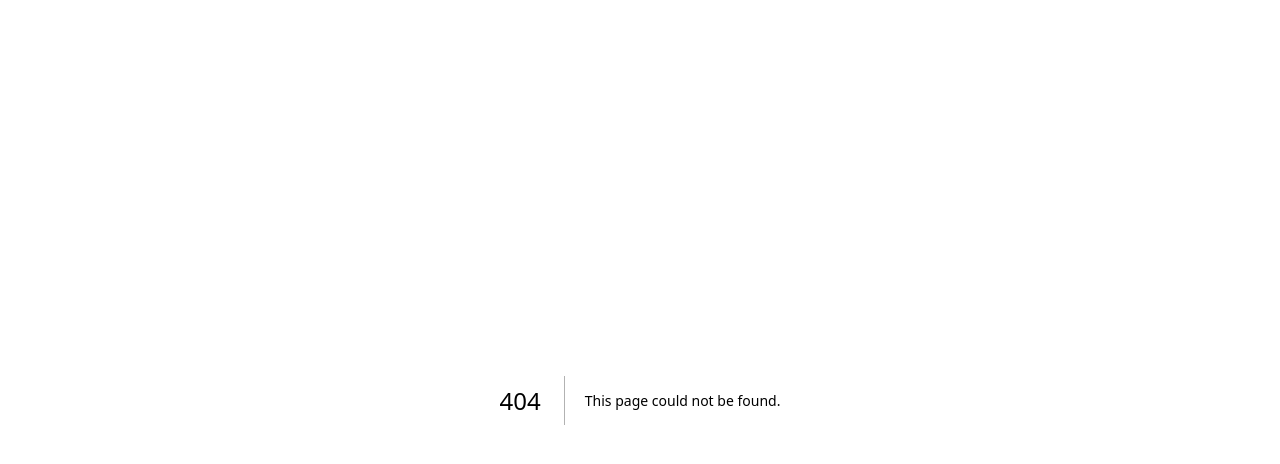
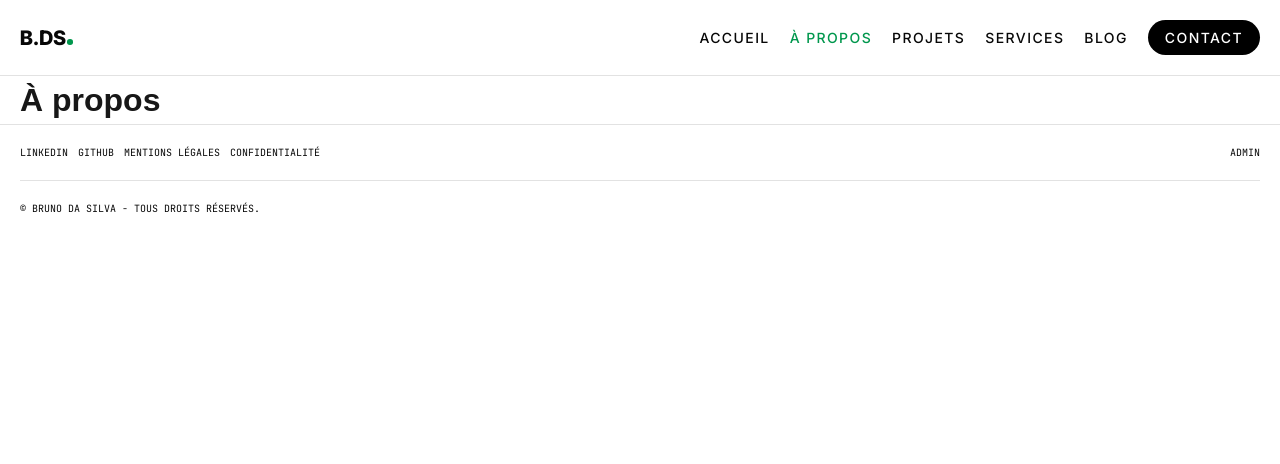
Before and after one commit to Brunofrpt/bds, a Next.js app: page /a-propos in a window 1280 px wide. Before the commit this address had no page. Shown: the top 464 px of the page. Built offline with nearby package versions, Linux system fonts and the light colour scheme.

Commit message:
création structurelle des pages services, projets, a propos, blog

```diff
--- /dev/null
+++ b/src/app/a-propos/page.tsx
@@ -0,0 +1,9 @@
+import { PublicLayout } from "@/components/layout/public-layout"
+
+export default function AProposPage () {
+    return (
+        <main>
+            <h1>À propos</h1>
+        </main>
+    )
+}
--- a/src/app/layout.tsx
+++ b/src/app/layout.tsx
@@ -1,6 +1,7 @@
 import type { Metadata } from "next";
 import { Inter_Tight, Inter, JetBrains_Mono } from "next/font/google";
 import "@/styles/main.scss";
+import { PublicLayout } from "@/components/layout/public-layout";
 
 const interTight = Inter_Tight({
   variable: "--font-inter-tight",
@@ -35,7 +36,11 @@ export default function RootLayout({
 }>) {
   return (
     <html lang="en" className={`${interTight.variable} ${inter.variable} ${jetBrainsMono.variable}`}>
-      <body>{children}</body>
+      <body>
+        <PublicLayout>
+          {children}
+        </PublicLayout>
+      </body>
     </html>
   );
 }
--- a/src/app/page.tsx
+++ b/src/app/page.tsx
@@ -2,8 +2,6 @@ import { PublicLayout } from "@/components/layout/public-layout";
 
 export default function Home() {
   return (
-    <PublicLayout>
       <h1>Accueil</h1>
-    </PublicLayout>
-  );
+  )
 }
```
Also changed, not shown: src/app/blog/page.tsx (added, +7 -0 lines), src/app/projets/page.tsx (added, +7 -0 lines), src/app/services/page.tsx (added, +7 -0 lines).
